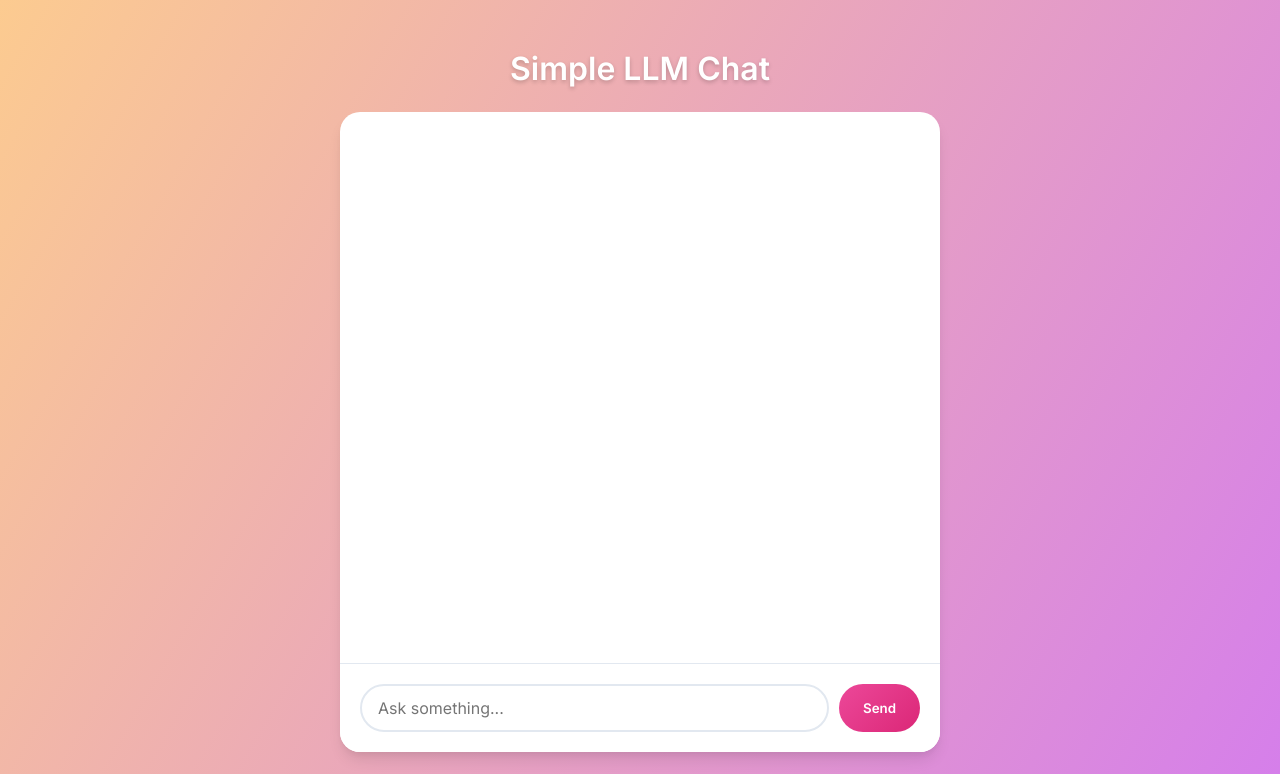
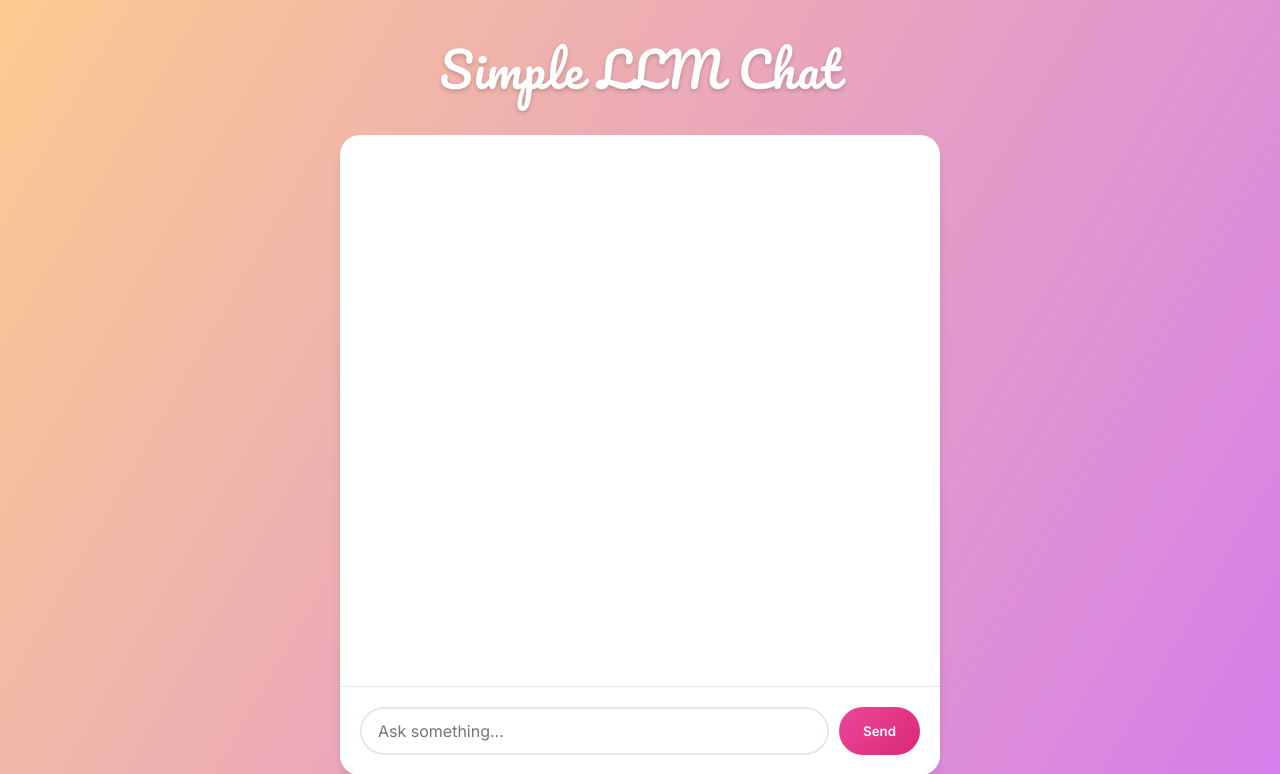
Before and after one commit to MJ10101010/System_Final_Project, a FastAPI app: page / in a window 1280 px wide. Shown: the top 774 px of the page. Run offline with FastAPI, Linux system fonts and the light colour scheme.

Commit message:
feat: update header font to Pacifico

```diff
--- a/gpt2-app/static/styles.css
+++ b/gpt2-app/static/styles.css
@@ -1,5 +1,6 @@
 /* Global Styles */
 @import url('https://fonts.googleapis.com/css2?family=Inter:wght@400;500;600&display=swap');
+@import url('https://fonts.googleapis.com/css2?family=Pacifico&display=swap');
 
 :root {
   --primary-gradient: linear-gradient(135deg, #ec4899 0%, #db2777 100%);
@@ -37,9 +38,11 @@ body {
 h1 {
   color: #fff;
   margin-bottom: 1.5rem;
-  font-weight: 600;
+  font-family: 'Pacifico', cursive;
+  font-weight: 400;
   text-shadow: 0 2px 4px rgba(0, 0, 0, 0.2);
-  font-size: 2rem;
+  font-size: 3rem;
+  letter-spacing: 1px;
 }
 
 /* Chat Container */
```
